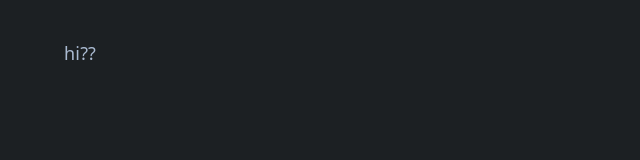
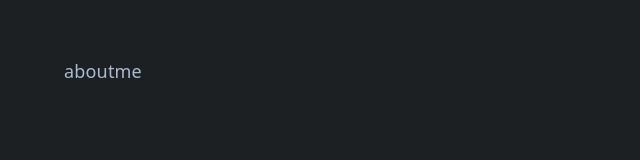
Before and after one commit to LewisVdC/portfolio, a React app: page / in a window 1280 px wide. Shown: the top 160 px of the page, without its empty margins (0-640 px from the left). Built offline with nearby package versions, Linux system fonts and the light colour scheme; the HTML template or start-up script is replaced by a standard one.

Commit message:
swap between pages

```diff
--- a/src/App.jsx
+++ b/src/App.jsx
@@ -1,16 +1,22 @@
 import "./App.css";
+
+import { useState } from "react";
+
 import Terminal from "./components/terminal.jsx";
+import Top from "./components/top.jsx";
 
 function App() {
+  const [page, setpage] = useState("aboutme");
+  //console.log("page =", page);
   return (
     <>
       <div id="main">
         <div id="top" className="half">
-          hi??
+          <Top page={page}></Top>
         </div>
         <div id="bottom" className="half">
           <div id="terminal">
-            <Terminal></Terminal>
+            <Terminal page={page} setpage={setpage}></Terminal>
           </div>
         </div>
       </div>
--- /dev/null
+++ b/src/components/aboutme.jsx
@@ -0,0 +1,7 @@
+export default function Aboutme() {
+  return (
+    <div>
+      <p>aboutme</p>
+    </div>
+  );
+}
--- /dev/null
+++ b/src/components/projects.jsx
@@ -0,0 +1,7 @@
+export default function Projects() {
+  return (
+    <div>
+      <p>projects</p>
+    </div>
+  );
+}
--- a/src/components/terminal.jsx
+++ b/src/components/terminal.jsx
@@ -1,11 +1,19 @@
 import { useEffect, useRef, useState } from "react";
 
-export default function Terminal() {
+export default function Terminal({ setpage }) {
+  useEffect(() => {
+    // use this or it sets mid render and breaks
+    setpage("aboutme");
+  }, []);
   const buffer = "";
   function handleEnter() {
     setOutput((prev) => [...prev, "user@pc:~$ " + text]);
     if (text === "projects") {
       outputtext("Loading...");
+      setpage("projects");
+    } else if (text === "aboutme") {
+      outputtext("Loading...");
+      setpage("aboutme");
     } else if (text === "clear") {
       setOutput([]);
     } else if (text === "help") {
@@ -13,6 +21,7 @@ export default function Terminal() {
       outputtext("'help'  - show this info");
       outputtext("'clear'  - clear terminal");
       outputtext("'projects'  - list all projects");
+      outputtext("'aboutme' - show about me");
     } else {
       setOutput((prev) => [...prev, `'${text}' is not recognized as command`]);
     }
--- /dev/null
+++ b/src/components/top.jsx
@@ -0,0 +1,11 @@
+import Aboutme from "./aboutme.jsx";
+import Projects from "./projects.jsx";
+
+export default function Top({ page }) {
+  return (
+    <div>
+      {page === "aboutme" && <Aboutme />}
+      {page === "projects" && <Projects />}
+    </div>
+  );
+}
```
